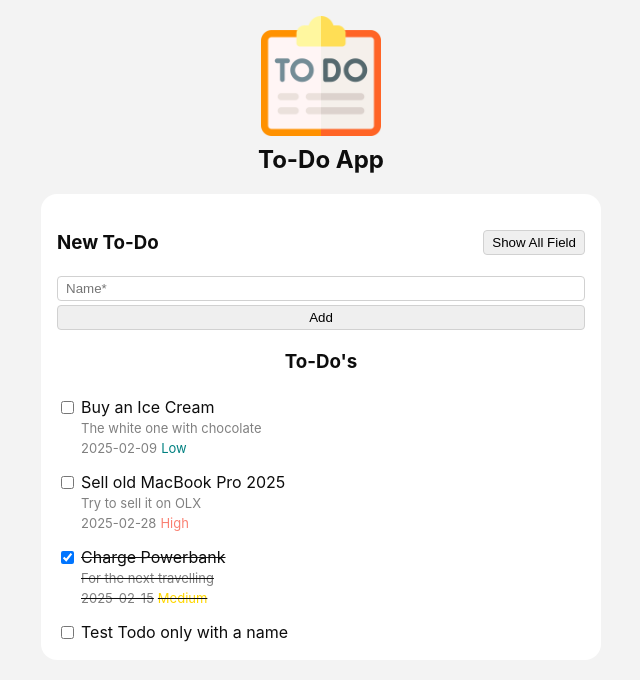
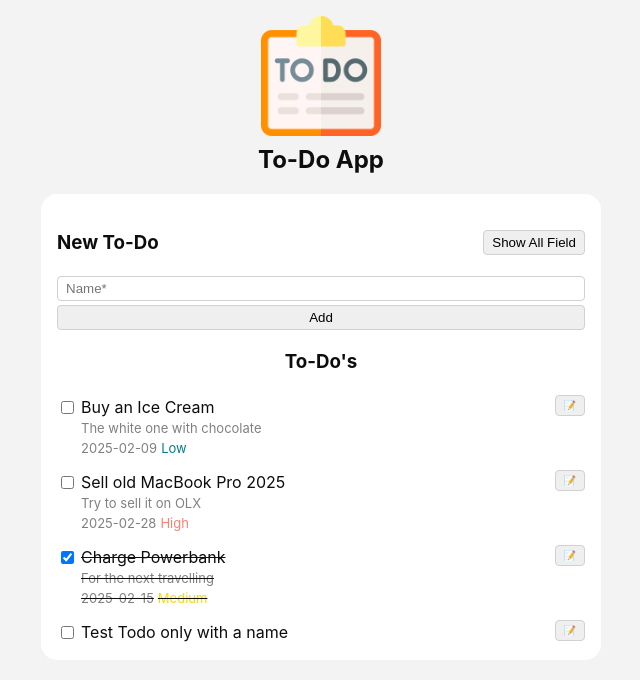
Before and after one commit to meriam-hamdaoui/my_todo_list, a React (Vite) app: page / in a window 1280 px wide. Shown: the top 680 px of the page, without its empty margins (319-959 px from the left). Built offline with nearby package versions, Linux system fonts and the light colour scheme.

Commit message:
set the edit form, buttons and styling

```diff
--- a/src/components/TodoFormFields/TodoFormFields.jsx
+++ b/src/components/TodoFormFields/TodoFormFields.jsx
@@ -2,7 +2,7 @@ import React from "react";
 import { PRIORITIES, PRIORITY_DEFAULT } from "../../constants/data.js";
 import styles from "./TodoFormFields.module.css";
 
-const TodoFormFields = ({ showField = true }) => {
+const TodoFormFields = ({ showField = true, todo = {} }) => {
   return (
     <div className={styles.FormFields}>
       <div className={styles.FormField}>
@@ -12,29 +12,35 @@ const TodoFormFields = ({ showField = true }) => {
           placeholder="Name*"
           name="name"
           autoComplete="off"
+          defaultValue={todo.name}
         />
       </div>
       {showField && (
         <>
-          {" "}
           <div className={styles.FormField}>
             <textarea
               aria-label="Description"
               placeholder="Description"
               name="description"
               rows="3"
+              defaultValue={todo.description}
             />
           </div>
           <div className={styles.FormGroup}>
             <div className={styles.FormField}>
               <label htmlFor="deadline">Deadline</label>
-              <input type="date" id="deadline" name="deadline" />
+              <input
+                type="date"
+                id="deadline"
+                name="deadline"
+                defaultValue={todo.deadline}
+              />
             </div>
 
             <div className={styles.FormField}>
               <label htmlFor="priority">Priority</label>
               <select
-                defaultValue={PRIORITY_DEFAULT}
+                defaultValue={todo.priority ?? PRIORITY_DEFAULT}
                 id="priority"
                 name="priority"
               >
--- a/src/components/TodoItem/TodoItem.jsx
+++ b/src/components/TodoItem/TodoItem.jsx
@@ -1,8 +1,11 @@
-import React from "react";
+import React, { useState } from "react";
 import styles from "./TodoItem.module.css"; // Assuming you have a CSS file for styling
 import { PRIORITIES, PRIORITY_DEFAULT } from "../../constants/data";
+import TodoFormFields from "../TodoFormFields/TodoFormFields.jsx";
 
 const TodoItem = ({ todo, onUpdate }) => {
+  const [isEditing, setIsEditing] = useState(false);
+
   const handleCheckboxChange = (e) => {
     const updatedTodo = {
       ...todo,
@@ -12,8 +15,7 @@ const TodoItem = ({ todo, onUpdate }) => {
     onUpdate(todo.id, updatedTodo);
   };
 
-  return (
-    <li className={styles.TodoListItem} data-completed={todo.completed}>
+  const todoItemTemplate = (
     <div className={styles.Content}>
       <input
         type="checkbox"
@@ -42,7 +44,26 @@ const TodoItem = ({ todo, onUpdate }) => {
           )}
         </span>
       </div>
+      <div className={styles.Controls}>
+        <button onClick={() => setIsEditing(true)}>📝</button>
       </div>
+    </div>
+  );
+
+  const editingTemplate = (
+    <form className={styles.Content} onReset={() => setIsEditing(false)}>
+      <TodoFormFields todo={todo} />
+
+      <div className={styles.Controls}>
+        <input type="submit" value="💾" />
+        <input type="reset" value="❌" />
+      </div>
+    </form>
+  );
+
+  return (
+    <li className={styles.TodoListItem} data-completed={todo.completed}>
+      {isEditing ? editingTemplate : todoItemTemplate}
     </li>
   );
 };
--- a/src/components/TodoItem/TodoItem.module.css
+++ b/src/components/TodoItem/TodoItem.module.css
@@ -30,3 +30,15 @@
   font-size: 13px;
   color: gray;
 }
+
+.Controls {
+  display: flex;
+  flex-wrap: nowrap;
+  gap: 4px;
+  align-self: flex-start;
+}
+
+.Controls button,
+.Controls input {
+  font-size: 10px;
+}
```
Lines whose indentation alone changed are shown as unchanged.
